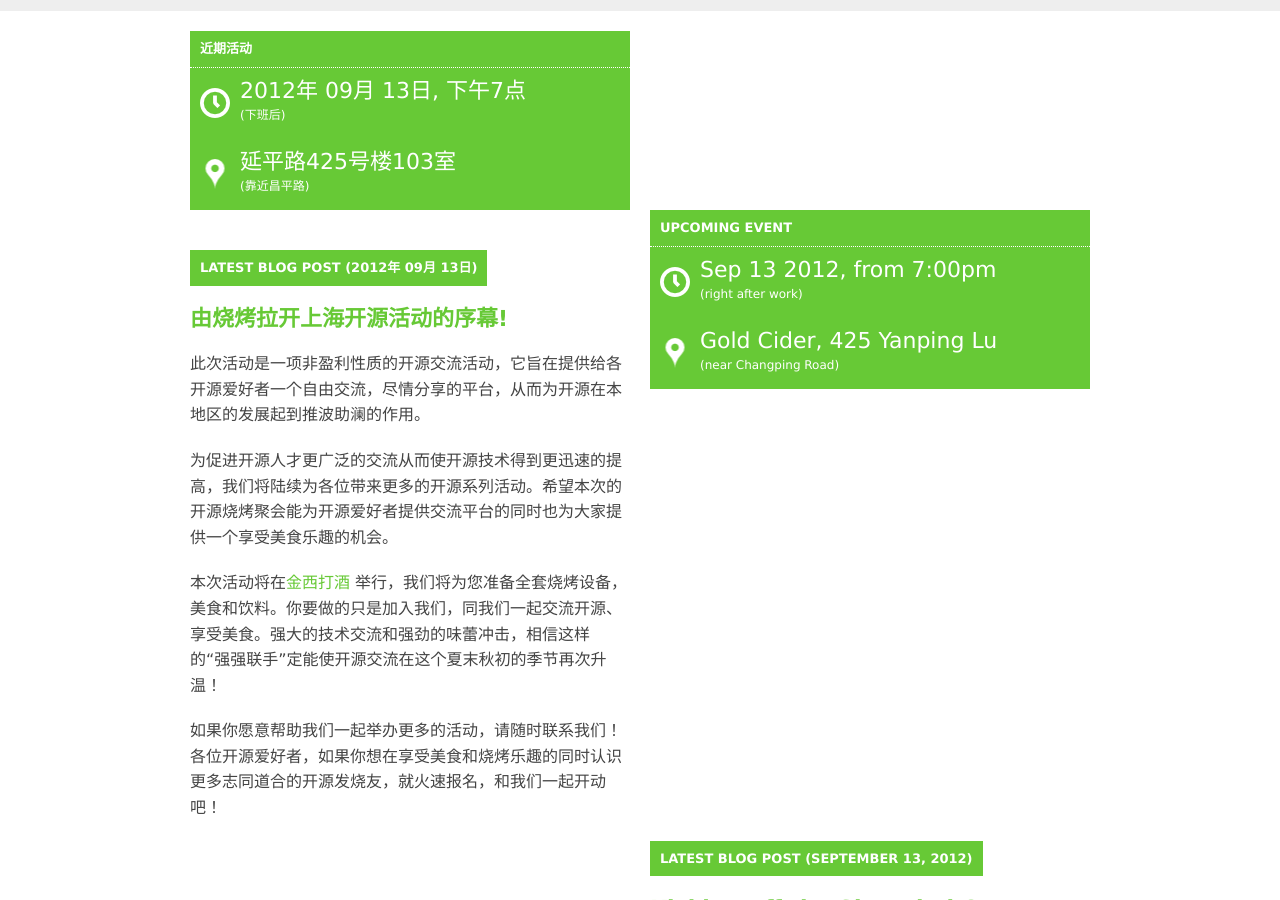
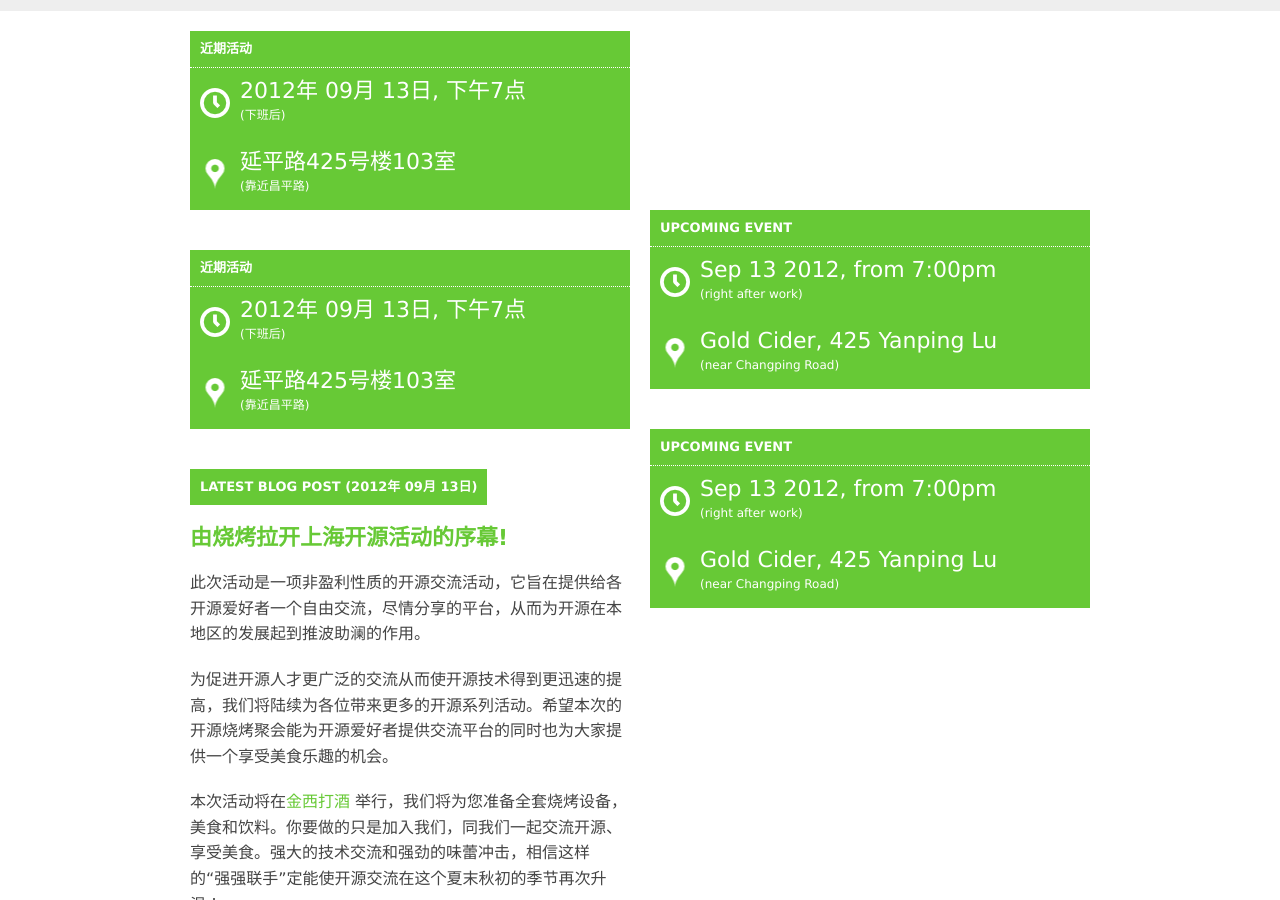
Before and after one commit to Wiredcraft/shanghaios, a Jekyll site: the page built from index.html, in a window 1280 px wide and 900 px high, scrolled down 349 px. Built offline with Jekyll 4.4.1, drawn with Linux system fonts in a browser that asks for light colours.

```diff
--- a/index.html
+++ b/index.html
@@ -2,6 +2,29 @@
 layout: default
 title: 上海开源聚会
 ---
+<section id="announcement">
+  {% for post in site.posts %}
+    {% case post.language %}
+      {% when 'chinese' %}
+      <div class='cn'>
+        <div class="content">
+          <h2>近期活动</h2>
+          <p class="when">{{ post.date | date: "%Y年 %m月 %d日" }}, 下午{{ post.time }}点 <small>(下班后)</small></p>
+          <p class="where">{{ post.address }}<small>({{ post.road }})</small></p>
+        </div>
+      </div>
+      {% when 'english' %}
+      <div class='en'>
+        <div class="content">
+          <h2>Upcoming event</h2>
+          <p class="when">{{ post.date | date: "%b %d %Y" }}, from {{ post.time | "%I"}}pm<small>(right after work)</small></p>
+          <p class="where">{{ post.address }}<small>({{ post.road }})</small></p>
+        </div>
+      </div>
+    {% endcase %}
+  {% endfor %}
+</section>
+
 {% for post in site.posts %}
   {% case post.language %}
     {% when 'chinese' %}
```
